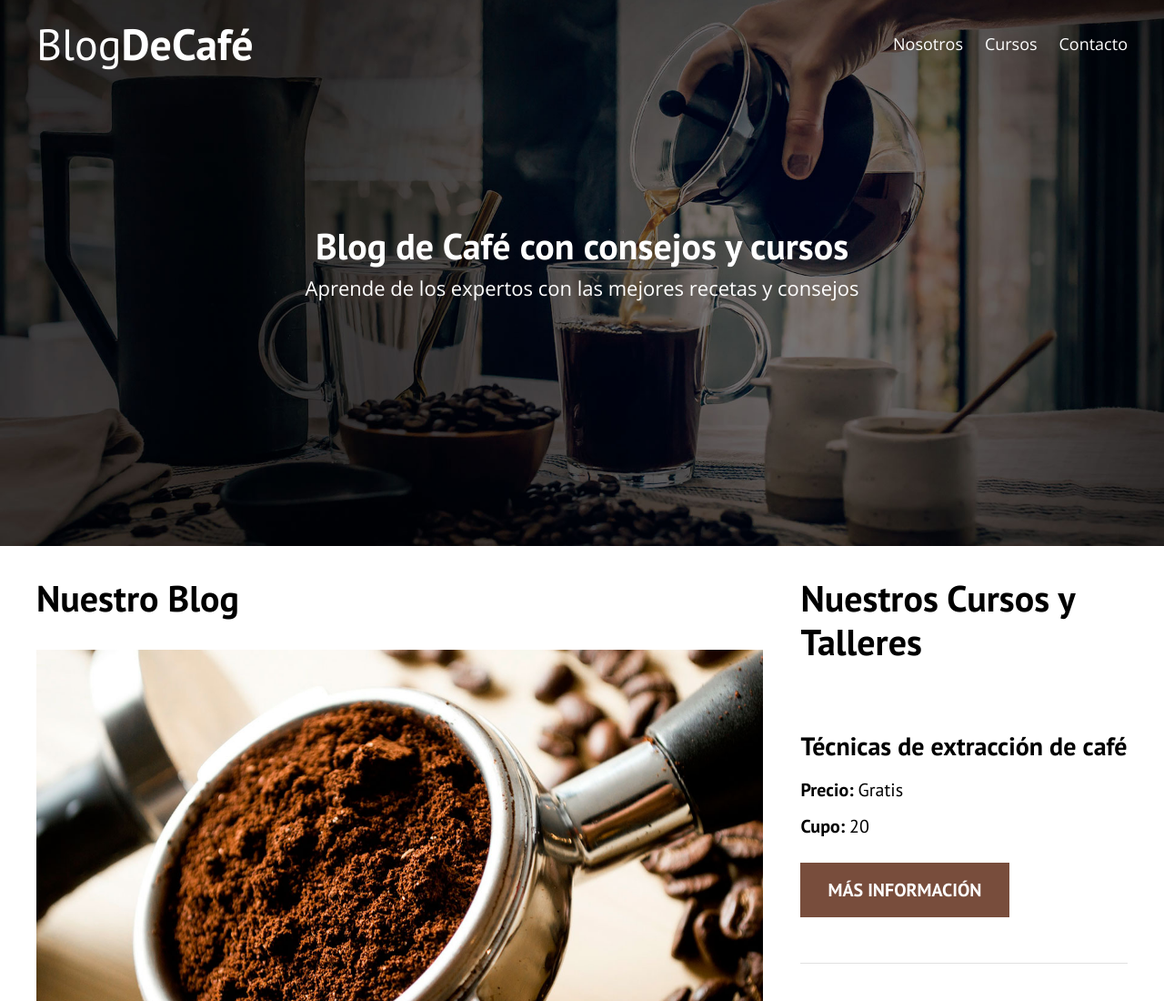
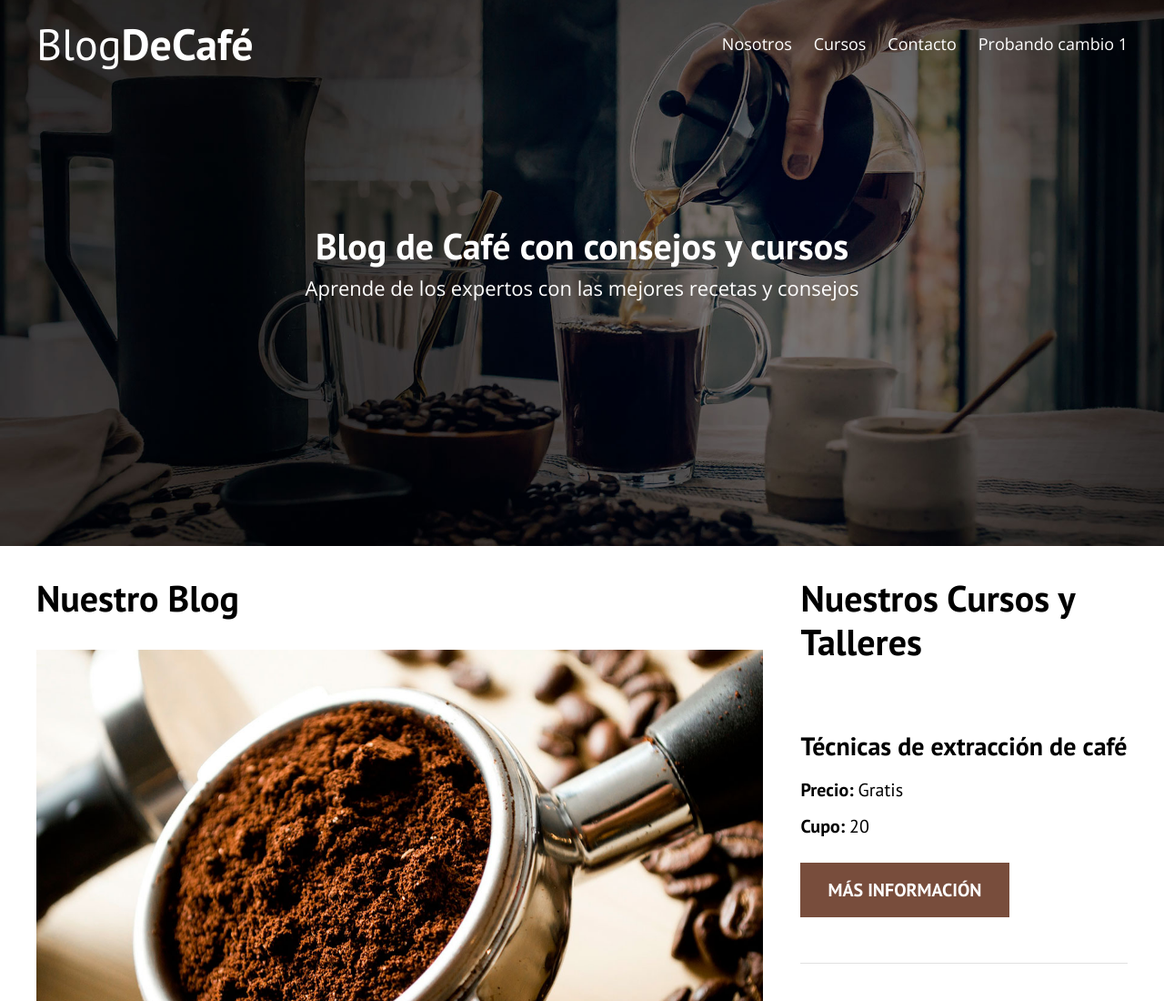
Before and after one commit to sanhenuss/finalevol2, a plain HTML site: page index.html in a window 1280 px wide. Shown: the top 1100 px of the page at 91% size. Drawn offline with nearby package versions, Linux system fonts and the light colour scheme.

Commit message:
probandocambio1

```diff
--- a/index.html
+++ b/index.html
@@ -32,6 +32,7 @@
                     <a href="nosotros.html">Nosotros</a>
                     <a href="cursos.html">Cursos</a>
                     <a href="contacto.html">Contacto</a>
+                    <a href="#">Probando cambio 1</a>
 
                 </nav>
 
```
